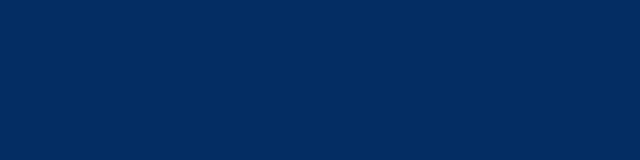
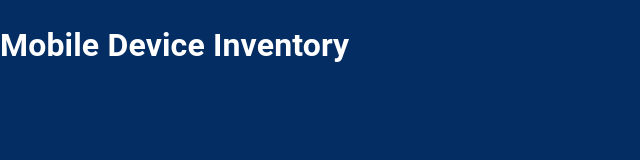
Before and after one commit to impact-companies/Mobile-Device-Inventory, a Gatsby site: page /layout in a window 1280 px wide. Shown: the whole page, without its empty margins (0-640 px from the left). Built offline with nearby package versions, Linux system fonts and the light colour scheme; Gatsby itself is replaced by a stand-in of ours.

Commit message:
Add basic header

```diff
--- /dev/null
+++ b/src/components/header.tsx
@@ -0,0 +1,31 @@
+import * as React from "react";
+
+// Gatsby imports
+import { useStaticQuery, graphql } from "gatsby";
+
+// MUI imports
+import { Grid, Box } from '@mui/material/';
+
+export default function Header() {
+    const query = useStaticQuery(graphql`
+        query {
+            site {
+                siteMetadata {
+                    title
+                }
+            }
+        }
+    `)
+
+    return (
+        <Box>
+            <Grid container spacing={2}>
+                <Grid item>
+                    <h1>
+                    { query.site.siteMetadata.title }
+                    </h1>
+                </Grid>
+            </Grid>
+        </Box>
+    );
+}
--- a/src/pages/index.tsx
+++ b/src/pages/index.tsx
@@ -7,12 +7,12 @@ import { Fab, Grid } from "@mui/material"
 import AddIcon from '@mui/icons-material/Add';
 import EditIcon from '@mui/icons-material/Edit';
 
-import DataGridDemo from "../components/deviceTable";
+import DeviceTable from "../components/deviceTable";
 
 const IndexPage: React.FC<PageProps> = () => {
   return (
     <Layout>
-      <DataGridDemo />
+      <DeviceTable />
     </Layout>
   )
 }
--- a/src/pages/layout.tsx
+++ b/src/pages/layout.tsx
@@ -4,6 +4,8 @@ import type { PageProps } from "gatsby"
 // MUI imports
 import { ThemeProvider, createTheme } from '@mui/material/styles';
 import CssBaseline from '@mui/material/CssBaseline';
+
+import Header from '../components/header';
 
 const theme = createTheme({
     palette: {
@@ -25,7 +27,8 @@ const Layout = ({ children }: any): JSX.Element => {
     return (
         <ThemeProvider theme={theme}>
             <CssBaseline />
-            {children}
+                <Header/>
+                {children}
         </ThemeProvider>
     )
 }
```
